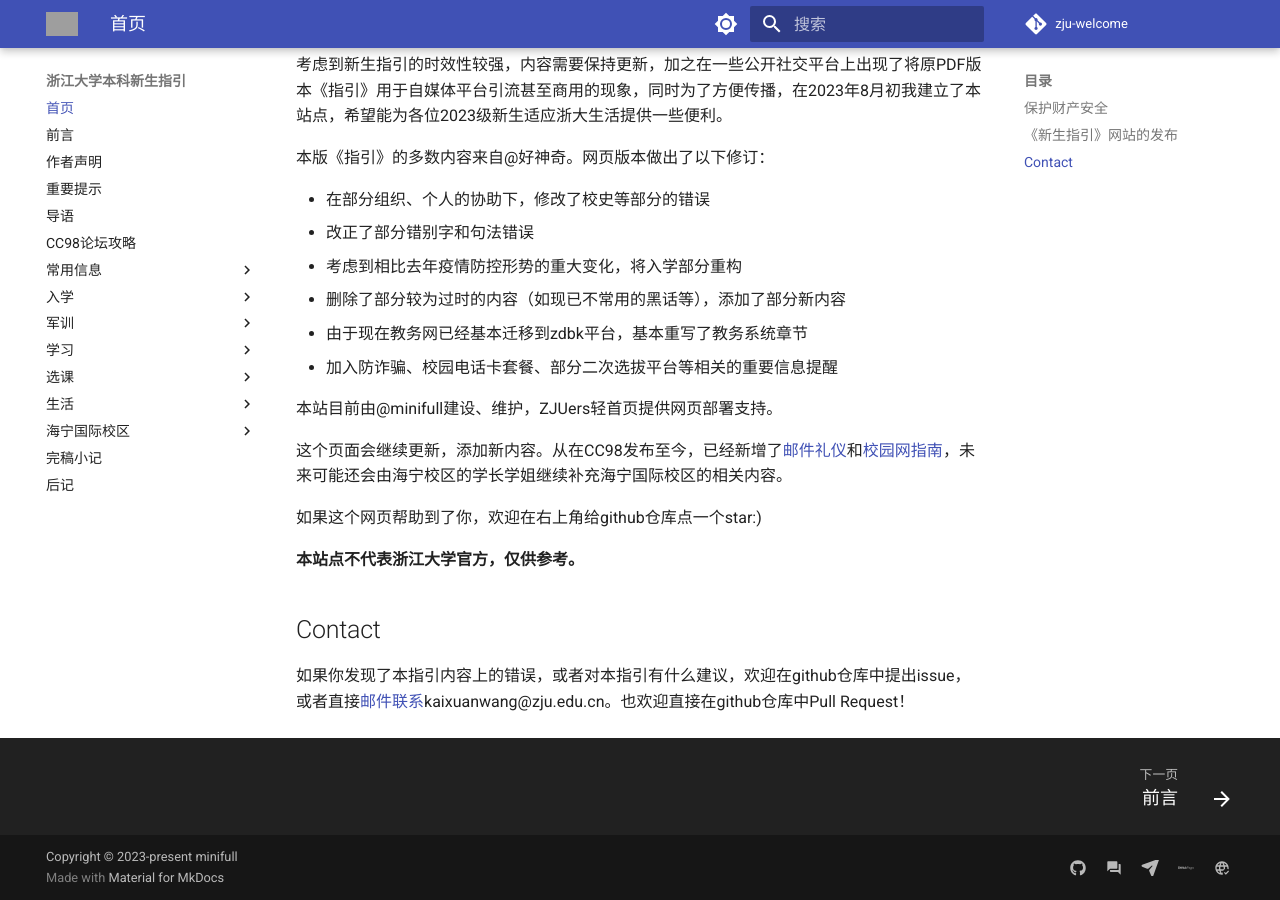
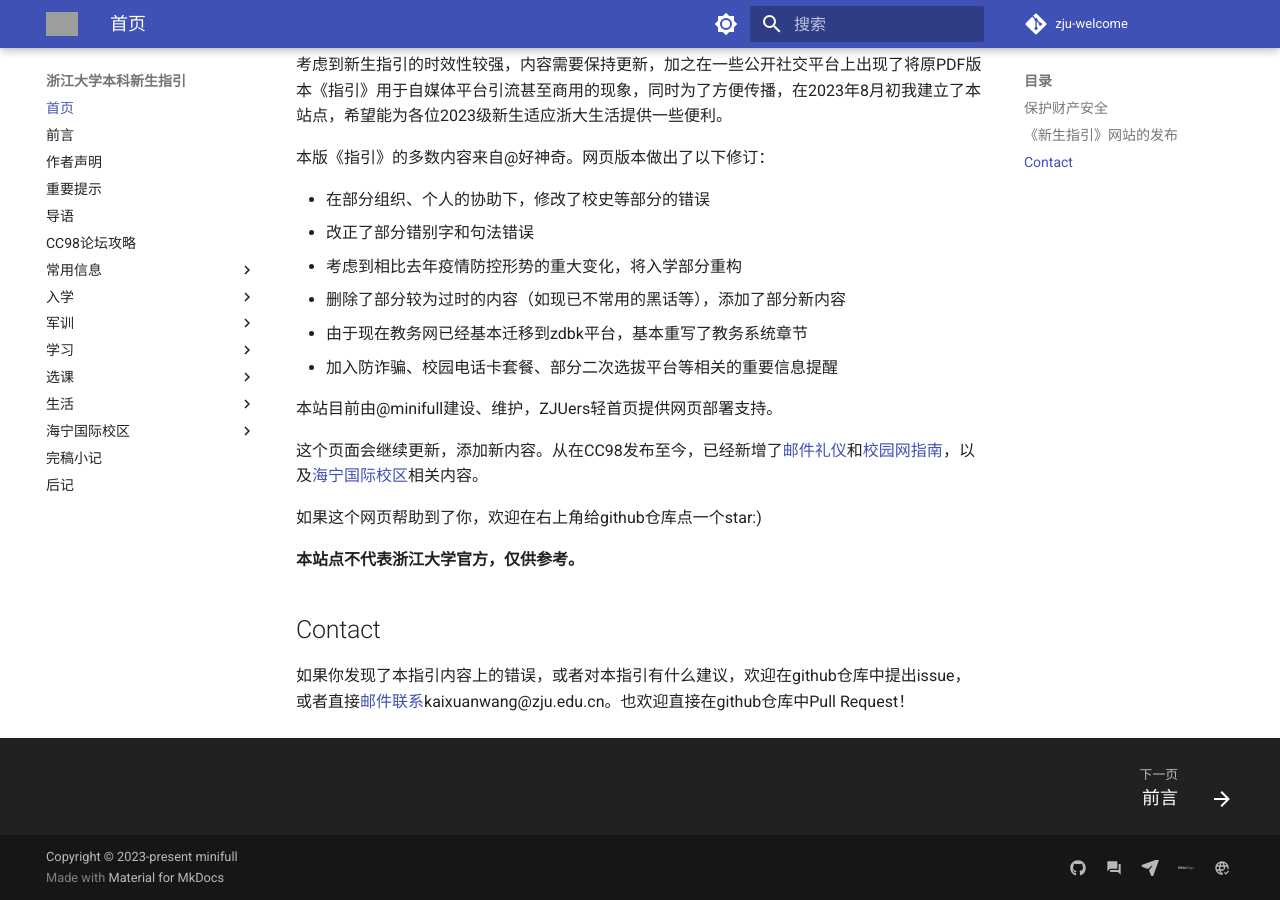
Before and after one commit to mini-full/zju-welcome, an MkDocs documentation site: the page built from docs/index.md, in a window 1280 px wide and 900 px high, scrolled down 1010 px. Built offline with MkDocs 1.6.1 and Material for MkDocs 9.7.7, drawn with Linux system fonts in a browser that asks for light colours; comment, search, counter and statistics services are not loaded; grey boxes are pictures that could not be loaded.

Commit message:
modify index

```diff
--- a/docs/index.md
+++ b/docs/index.md
@@ -35,7 +35,7 @@
 
 本站目前由@minifull建设、维护，ZJUers轻首页提供网页部署支持。
 
-这个页面会继续更新，添加新内容。从在CC98发布至今，已经新增了[邮件礼仪](learning/email_etiquette.md)和[校园网指南](basics/network_guidance.md)，未来可能还会由海宁校区的学长学姐继续补充海宁国际校区的相关内容。
+这个页面会继续更新，添加新内容。从在CC98发布至今，已经新增了[邮件礼仪](learning/email_etiquette.md)和[校园网指南](basics/network_guidance.md)，以及[海宁国际校区](haining/intro.md)相关内容。
 
 如果这个网页帮助到了你，欢迎在右上角给github仓库点一个star:)
 
```
Also changed, not shown: docs/haining/intro.md (+1 -0 lines).
